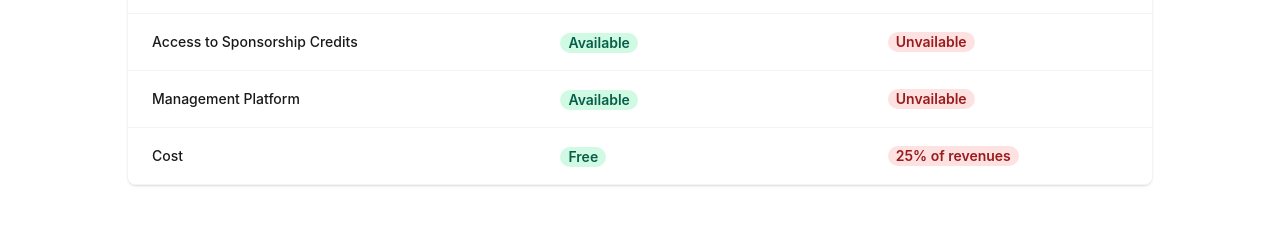
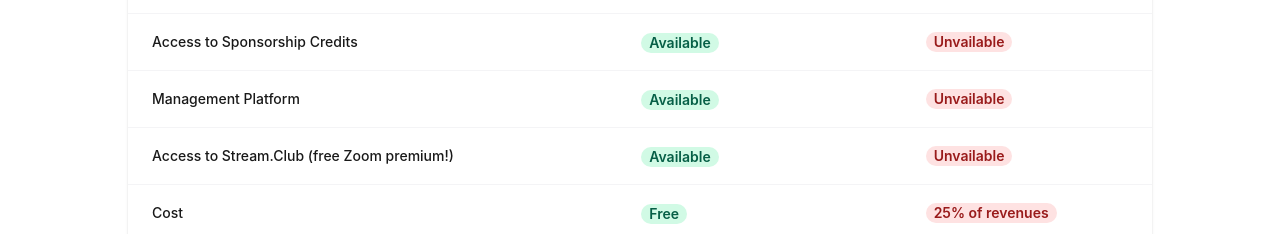
Before and after one commit to envisionnew/envisionnew.org, a Next.js app: page /programs/inspire in a window 1280 px wide. Shown: the part 1160-1394 px from the top of the page. Built offline with nearby package versions, Linux system fonts and the light colour scheme; what @tailwindcss/typography would draw is missing.

Commit message:
[:zap:] stream.club sponsorship!

```diff
--- a/pages/programs/inspire.js
+++ b/pages/programs/inspire.js
@@ -3,11 +3,6 @@ import Header from '../../components/Header';
 import Footer from '../../components/Footer';
 import React from 'react';
 import { NextSeo } from 'next-seo';
-import styled from 'styled-components';
-
-const Highlight = styled.span`
-  background-color: #0af5f4;
-`;
 
 const programs = [
   {
@@ -37,6 +32,11 @@ const programs = [
   },
   {
     name: 'Management Platform',
+    availability: 'Available',
+    unavailability: 'Unvailable'
+  },
+  {
+    name: 'Access to Stream.Club (free Zoom premium!)',
     availability: 'Available',
     unavailability: 'Unvailable'
   },
```
